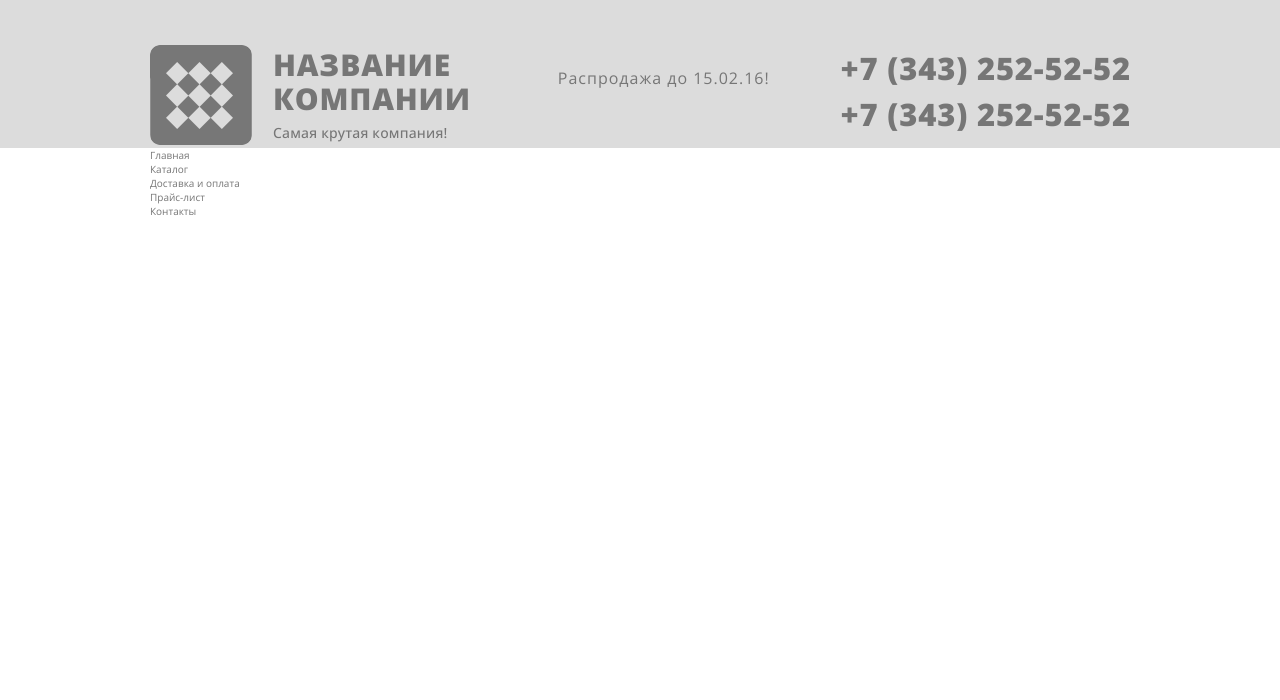
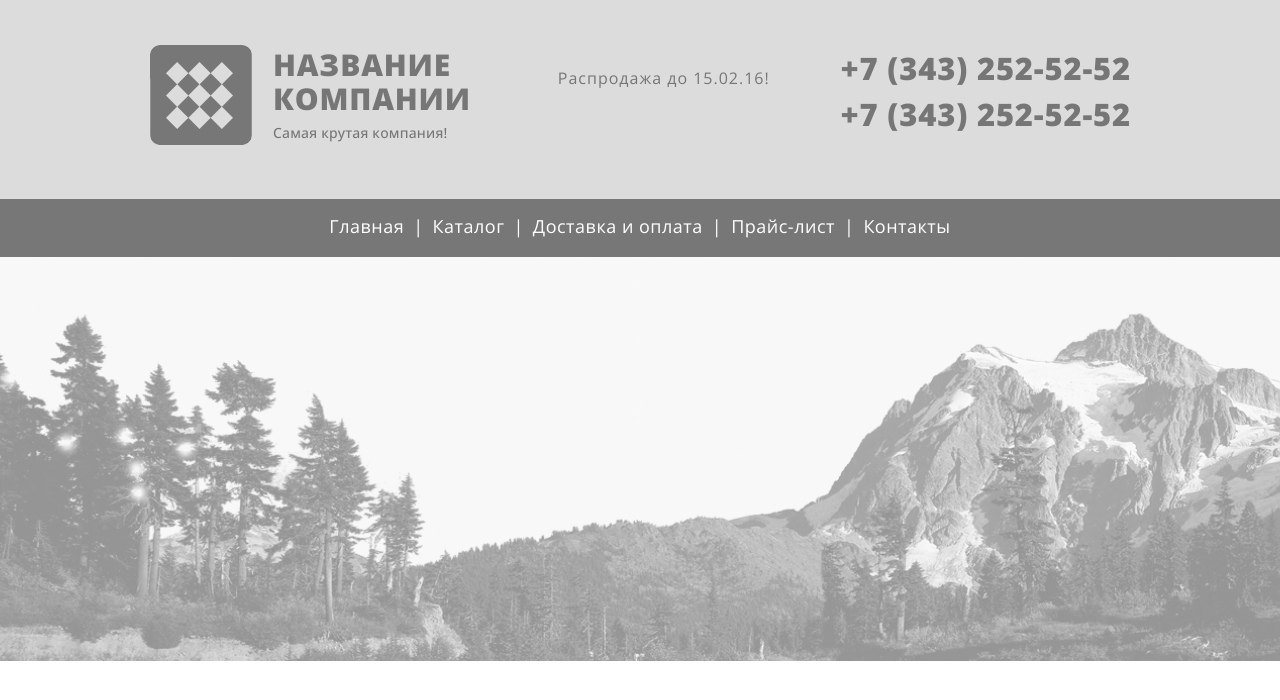
Before and after one commit to AoiHaru1/Schneider-Consult-test, a website built with Parcel: page src/index.html in a window 1280 px wide. Built offline with nearby package versions, Linux system fonts and the light colour scheme.

Commit message:
feat: add menu and slider

```diff
--- a/src/assets/styles/variables.scss
+++ b/src/assets/styles/variables.scss
@@ -11,6 +11,7 @@ $f-regular: 400;
 
 $white: #ffffff;
 $black: #000000;
-$gray: #9e9e9e;
+$gray: #777777;
 
 $text-primary: #767676;
+$menu-text: #e4e4e4;
--- a/src/components/header/header.scss
+++ b/src/components/header/header.scss
@@ -9,6 +9,7 @@
     display: flex;
     flex-direction: column;
     margin-top: 45px;
+    padding-bottom: 51px;
   }
 
   &__info {
--- a/src/components/index.scss
+++ b/src/components/index.scss
@@ -4,3 +4,5 @@
 @import "../assets/styles/grid";
 @import "../assets/styles//atom";
 @import "../components/header/header.scss";
+@import "../components/menu/menu.scss";
+@import "../components/slider/slider.scss";
--- /dev/null
+++ b/src/components/menu/menu-list.scss
@@ -0,0 +1,23 @@
+.menu-list {
+  display: flex;
+  justify-content: center;
+  align-items: center;
+  min-height: 58px;
+  gap: 9px;
+
+  &__item {
+    display: flex;
+    gap: 9px;
+    font-weight: $f-regular;
+    color: $white;
+    font-size: 1.8rem;
+    line-height: 1.8rem;
+    letter-spacing: 0.05rem;
+    margin-bottom: 5px;
+    cursor: pointer;
+  }
+
+  &__item span:first-of-type:hover {
+    border-bottom: 1px solid $white;
+  }
+}
--- a/src/components/menu/menu.scss
+++ b/src/components/menu/menu.scss
@@ -0,0 +1,5 @@
+@import "./menu-list.scss";
+
+.menu {
+  background-color: $gray;
+}
--- /dev/null
+++ b/src/components/slider/slider.scss
@@ -0,0 +1,14 @@
+.slider {
+  display: flex;
+
+  &__item {
+    width: 100%;
+    height: 404px;
+  }
+
+  &__img {
+    width: 100%;
+    height: 100%;
+    object-fit: cover;
+  }
+}
--- a/src/index.html
+++ b/src/index.html
@@ -37,13 +37,32 @@
     </header>
     <section class="menu">
       <div class="container">
-        <ul class="menu">
-          <li class="menu__item">Главная</li>
-          <li class="menu__item">Каталог</li>
-          <li class="menu__item">Доставка и оплата</li>
-          <li class="menu__item">Прайс-лист</li>
-          <li class="menu__item">Контакты</li>
+        <ul class="menu-list">
+          <li class="menu-list__item">
+            <span>Главная</span>
+            <span>|</span>
+          </li>
+          <li class="menu-list__item">
+            <span>Каталог</span>
+            <span>|</span>
+          </li>
+          <li class="menu-list__item">
+            <span>Доставка и оплата</span>
+            <span>|</span>
+          </li>
+          <li class="menu-list__item">
+            <span>Прайс-лист</span>
+            <span>|</span>
+          </li>
+          <li class="menu-list__item">
+            <span>Контакты</span>
+          </li>
         </ul>
+      </div>
+    </section>
+    <section class="slider">
+      <div class="slider__item">
+        <img class="slider__img" src="./assets/images/slider-img.png" alt="slider-image">
       </div>
     </section>
   </div>
```
Also changed, not shown: src/assets/images/slider-img.png (added).
